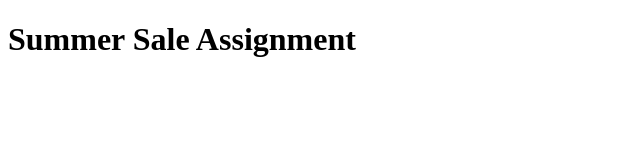
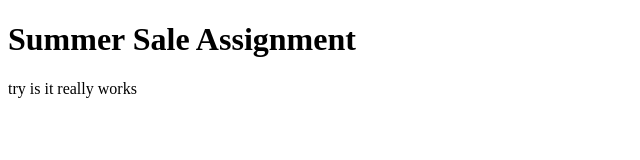
Before and after one commit to taijulsir/Summer-Sale, a plain HTML site: page index.html in a window 1280 px wide. Shown: the whole page, without its empty margins (0-640 px from the left). Drawn offline with Linux system fonts and the light colour scheme.

Commit message:
test this

```diff
--- a/index.html
+++ b/index.html
@@ -7,5 +7,6 @@
 </head>
 <body>
     <h1>Summer Sale Assignment</h1>
+    <p>try is it really works</p>
 </body>
 </html>
```
